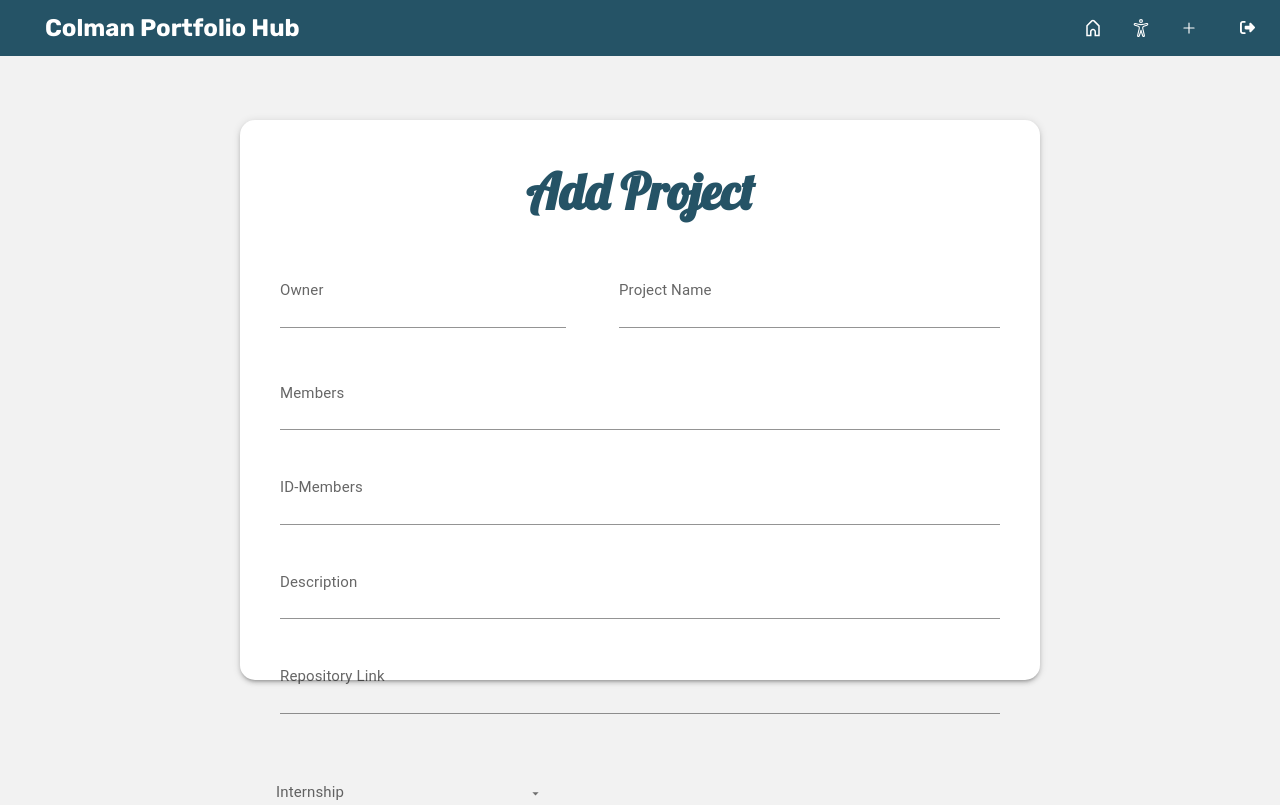
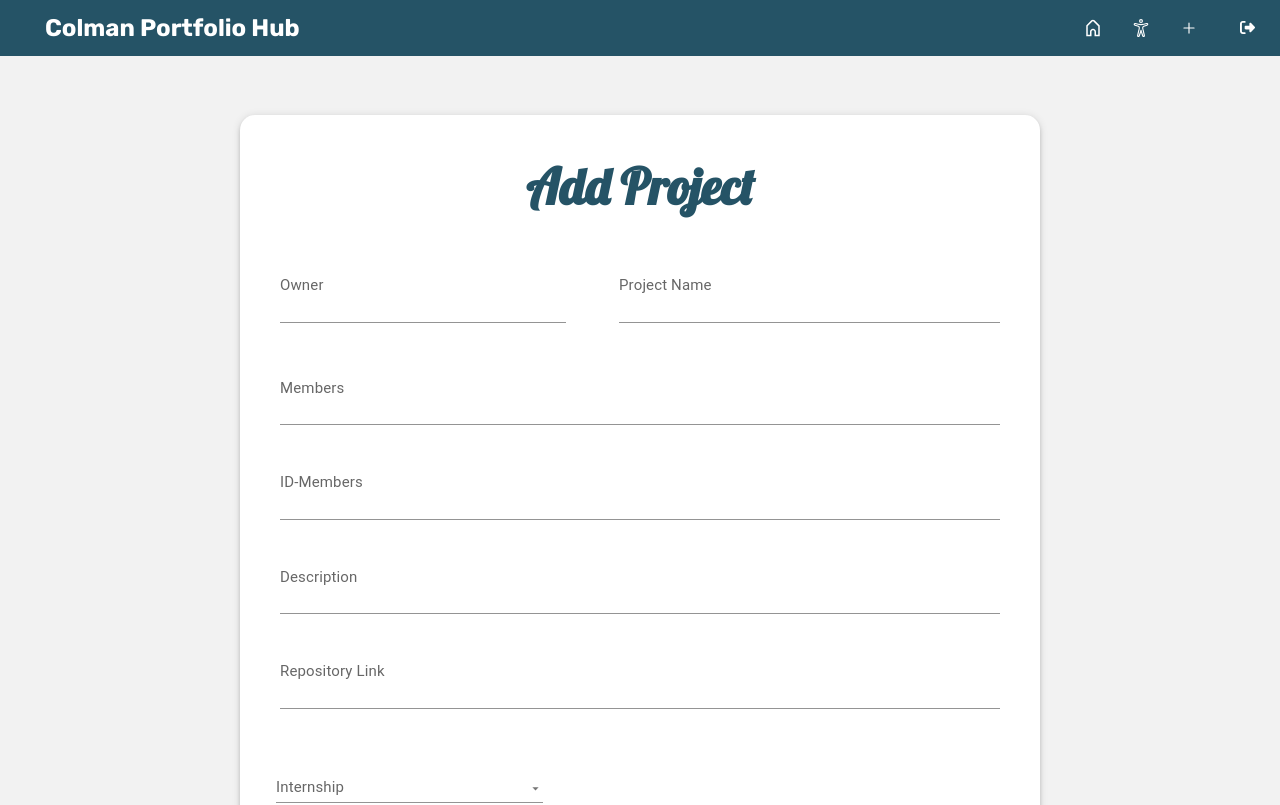
Before and after one commit to barrachmany/Colman-Portfolio-Hub, a React (Vite) app in the folder Colman-Portfilio-Hub/: page /createproject in a window 1280 px wide. Shown: the top 805 px of the page. Built offline with nearby package versions, Linux system fonts and the light colour scheme.

Commit message:
bars update create project

```diff
--- a/Colman-Portfilio-Hub/src/scenes/create-project-page/CreateProject.css
+++ b/Colman-Portfilio-Hub/src/scenes/create-project-page/CreateProject.css
@@ -1,4 +1,4 @@
-@import url('https://fonts.googleapis.com/css2?family=Lobster&display=swap');
+@import url("https://fonts.googleapis.com/css2?family=Lobster&display=swap");
 
 .create-project-container {
   display: flex;
@@ -11,13 +11,13 @@
   width: 100%;
   display: flex;
   justify-content: center;
-    height: 90vh;
+  height: 900px;
   align-items: center;
   border-radius: 15px;
 }
 
 .login-inner-container {
-    height: 90vh;
+  height: 900px;
   padding: 20px;
   border-radius: 15px;
   display: flex;
@@ -34,7 +34,7 @@
   flex-direction: column;
   align-items: center;
   width: 800px;
-    height: 70vh;
+  height: 900px;
 }
 
 .h2-login {
--- a/Colman-Portfilio-Hub/src/scenes/create-project-page/CreateProjectPage.jsx
+++ b/Colman-Portfilio-Hub/src/scenes/create-project-page/CreateProjectPage.jsx
@@ -12,7 +12,7 @@ import MenuItem from "@mui/material/MenuItem";
 import Select from "@mui/material/Select";
 import Fab from "@mui/material/Fab";
 import AddIcon from "@mui/icons-material/Add";
-import './CreateProject.css';
+import "./CreateProject.css";
 
 const CreateProjectPage = () => {
   const [Internship, setInternship] = useState("");
@@ -74,11 +74,8 @@ const CreateProjectPage = () => {
       console.log("invalid inputs");
       return;
     }
-
-    axios.post("http://localhost:5000/api/delle", newProject).then((response) => {
-      console.log(response);
-
-      axios.post("http://localhost:5000/project/create", newProject, {
+    axios
+      .post("http://localhost:5000/project/create", newProject, {
         headers: {
           Authorization: `Bearer ${accessToken}`,
         },
@@ -91,7 +88,6 @@ const CreateProjectPage = () => {
         console.log(error);
         alert(error.response.statusText);
       });
-    });
   };
 
   return (
@@ -102,23 +98,23 @@ const CreateProjectPage = () => {
           <div className="login-inner-container">
             <Paper
               elevation={3}
-              style={{ width: "800px", height: "70vh", borderRadius: '15px' }}
+              style={{ width: "800px", height: "850px", borderRadius: "15px", marginTop: "100px" }}
               className="create-project-paper">
               <div className="paper-inner-container">
-                <h2 className="h2-login" sx={{ color: "#255366", fontSize: '6rem' }}>
+                <h2 className="h2-login" sx={{ color: "#255366", fontSize: "6rem" }}>
                   Add Project
                 </h2>
                 <div className="form-names">
                   <TextField
                     label="Owner"
                     id="standard-start-adornment"
-                    sx={{ m: 1, width: "30ch", fontSize: '1.5rem' }}
+                    sx={{ m: 1, width: "30ch", fontSize: "1.5rem" }}
                     InputProps={{
                       startAdornment: <InputAdornment position="start"></InputAdornment>,
-                      sx: { fontSize: '1.5rem' } // Increase input text size
+                      sx: { fontSize: "1.5rem" }, // Increase input text size
                     }}
                     InputLabelProps={{
-                      sx: { fontSize: '2rem' } // Increase label text size
+                      sx: { fontSize: "2rem" }, // Increase label text size
                     }}
                     variant="standard"
                     name="creator"
@@ -127,13 +123,13 @@ const CreateProjectPage = () => {
                   <TextField
                     label="Project Name"
                     id="standard-start-adornment"
-                    sx={{ m: 1, width: "40ch", fontSize: '1.5rem' }}
+                    sx={{ m: 1, width: "40ch", fontSize: "1.5rem" }}
                     InputProps={{
                       startAdornment: <InputAdornment position="start"></InputAdornment>,
-                      sx: { fontSize: '1.5rem' }
+                      sx: { fontSize: "1.5rem" },
                     }}
                     InputLabelProps={{
-                      sx: { fontSize: '2rem' }
+                      sx: { fontSize: "2rem" },
                     }}
                     variant="standard"
                     name="name"
@@ -143,13 +139,13 @@ const CreateProjectPage = () => {
                 <TextField
                   label="Members"
                   id="standard-start-adornment"
-                  sx={{ m: 1, width: "90%", fontSize: '1.5rem', marginBottom: '40px' }}
+                  sx={{ m: 1, width: "90%", fontSize: "1.5rem", marginBottom: "40px" }}
                   InputProps={{
                     startAdornment: <InputAdornment position="start"></InputAdornment>,
-                    sx: { fontSize: '1.5rem' }
+                    sx: { fontSize: "1.5rem" },
                   }}
                   InputLabelProps={{
-                    sx: { fontSize: '2rem' }
+                    sx: { fontSize: "2rem" },
                   }}
                   variant="standard"
                   name="members"
@@ -159,13 +155,13 @@ const CreateProjectPage = () => {
                   label="ID-Members"
                   id="standard-start-adornment"
                   name="idMembers"
-                  sx={{ m: 1, width: "90%", fontSize: '1.5rem', marginBottom: '40px' }}
+                  sx={{ m: 1, width: "90%", fontSize: "1.5rem", marginBottom: "40px" }}
                   InputProps={{
                     startAdornment: <InputAdornment position="start"></InputAdornment>,
-                    sx: { fontSize: '1.5rem' }
+                    sx: { fontSize: "1.5rem" },
                   }}
                   InputLabelProps={{
-                    sx: { fontSize: '2rem' }
+                    sx: { fontSize: "2rem" },
                   }}
                   variant="standard"
                   onChange={handleChange}
@@ -174,30 +170,45 @@ const CreateProjectPage = () => {
                   label="Description"
                   id="standard-start-adornment"
                   name="description"
-                  sx={{ m: 1, width: "90%", fontSize: '1.5rem', marginBottom: '40px' }}
+                  sx={{ m: 1, width: "90%", fontSize: "1.5rem", marginBottom: "40px" }}
                   InputProps={{
                     startAdornment: <InputAdornment position="start"></InputAdornment>,
-                    sx: { fontSize: '1.5rem' }
+                    sx: { fontSize: "1.5rem" },
                   }}
                   InputLabelProps={{
-                    sx: { fontSize: '2rem' }
+                    sx: { fontSize: "2rem" },
                   }}
                   variant="standard"
                   onChange={handleChange}
                 />
-                <FormControl fullWidth sx={{ m: 1, width: "90%", fontSize: '1.5rem', marginBottom: '40px' }} variant="standard">
-                  <InputLabel htmlFor="standard-adornment-amount" sx={{ fontSize: '2rem' }}>Repository Link</InputLabel>
+                <FormControl
+                  fullWidth
+                  sx={{ m: 1, width: "90%", fontSize: "1.5rem", marginBottom: "40px" }}
+                  variant="standard">
+                  <InputLabel htmlFor="standard-adornment-amount" sx={{ fontSize: "2rem" }}>
+                    Repository Link
+                  </InputLabel>
                   <Input
                     id="standard-adornment-amount"
                     startAdornment={<InputAdornment position="start"></InputAdornment>}
-                    sx={{ fontSize: '1.5rem' }}
+                    sx={{ fontSize: "1.5rem" }}
                     name="gitrepo"
                     onChange={handleChange}
                   />
                 </FormControl>
                 <div className="choose-create-button">
-                  <FormControl variant="standard" sx={{ m: 1, minWidth: 120, width: "28ch", fontSize: '1.5rem', marginBottom: '40px' }}>
-                    <InputLabel id="demo-simple-select-standard-label" sx={{ fontSize: '1.5rem' }}>Internship</InputLabel>
+                  <FormControl
+                    variant="standard"
+                    sx={{
+                      m: 1,
+                      minWidth: 120,
+                      width: "28ch",
+                      fontSize: "1.5rem",
+                      marginBottom: "40px",
+                    }}>
+                    <InputLabel id="demo-simple-select-standard-label" sx={{ fontSize: "1.5rem" }}>
+                      Internship
+                    </InputLabel>
                     <Select
                       labelId="demo-simple-select-standard-label"
                       id="demo-simple-select-standard"
@@ -205,13 +216,22 @@ const CreateProjectPage = () => {
                       value={Internship}
                       onChange={handleChange}
                       label="Internship"
-                      sx={{ fontSize: '1.5rem' }}
-                    >
-                      <MenuItem value={"Full-Stack"} sx={{ fontSize: '1.5rem' }}>Full-Stack</MenuItem>
-                      <MenuItem value={"Deep Learning"} sx={{ fontSize: '1.5rem' }}>Deep Learning</MenuItem>
-                      <MenuItem value={"Data Science"} sx={{ fontSize: '1.5rem' }}>Data Science</MenuItem>
-                      <MenuItem value={"Cyber"} sx={{ fontSize: '1.5rem' }}>Cyber</MenuItem>
-                      <MenuItem value={"Fintech"} sx={{ fontSize: '1.5rem' }}>Fintech</MenuItem>
+                      sx={{ fontSize: "1.5rem" }}>
+                      <MenuItem value={"Full-Stack"} sx={{ fontSize: "1.5rem" }}>
+                        Full-Stack
+                      </MenuItem>
+                      <MenuItem value={"Deep Learning"} sx={{ fontSize: "1.5rem" }}>
+                        Deep Learning
+                      </MenuItem>
+                      <MenuItem value={"Data Science"} sx={{ fontSize: "1.5rem" }}>
+                        Data Science
+                      </MenuItem>
+                      <MenuItem value={"Cyber"} sx={{ fontSize: "1.5rem" }}>
+                        Cyber
+                      </MenuItem>
+                      <MenuItem value={"Fintech"} sx={{ fontSize: "1.5rem" }}>
+                        Fintech
+                      </MenuItem>
                     </Select>
                   </FormControl>
                   <Fab
```
Lines whose indentation alone changed are shown as unchanged.
